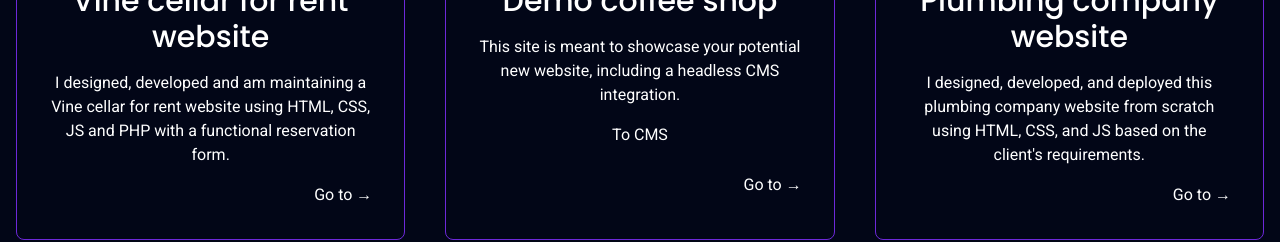
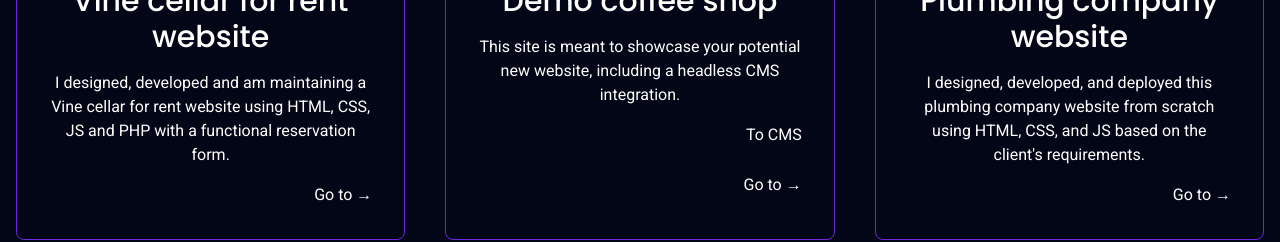
Before and after one commit to Lilleykuba/Portfolio_Project, a SvelteKit app in the folder my-project/: page / in a window 1280 px wide. Shown: the part 960-1202 px from the top of the page. Built offline with nearby package versions, Linux system fonts and the light colour scheme.

Commit message:
minor changes

```diff
--- a/my-project/src/components/Main.svelte
+++ b/my-project/src/components/Main.svelte
@@ -43,7 +43,7 @@
             curiousToSee: "Chcete vidět mou práci?",
             watchVideo: "Sledujte video",
             project1Description: "Navrhl, vyvinul jsem a udržuji webovou stránku vinného sklepa k pronájmu s použitím HTML, CSS, JS a PHP s funkčním rezervačním formulářem.",
-            project2Description: "Tyto webové stránky kavárny ukazují, jak by mohla vypadat vaše nová stránka, včetně systému pro přidávání obsahu.",
+            project2Description: "Podívejte se, jak by mohla vypadat vaše budoucí stránka. Můžete si vyzkoušet i systém pro přidávání obsahu níže.",
             project3Description: "Navrhl, vyvinul jsem a udržuji tuto webovou stránku instalatérské společnosti pomocí HTML, CSS a JS dle požadavků klienta.",
             wantToKnowMore: "Chcete vědět více?",
             aboutMe: "Něco málo o mně.",
@@ -129,7 +129,12 @@
                 <p>
                     {translations[language].project2Description}
                 </p>
-                <a href="https://demo-cafe-lilley.netlify.app/admin"> {translations[language].addContent}</a>
+                <a class="ml-auto cursor-pointer hover:text-slate-950 duration-200 relative after:absolute after:top-0 after:h-0
+                            after:right-full after:w-full after:h-full after:bg-white after:duration-200
+                            hover:after:translate-x-full after:z-[-1] overflow-hidden"
+                href="https://demo-cafe-lilley.netlify.app/admin">
+                    {translations[language].addContent}
+                </a>
             </Step>
             <Step step={steps[2]}>
                 <p>
```
